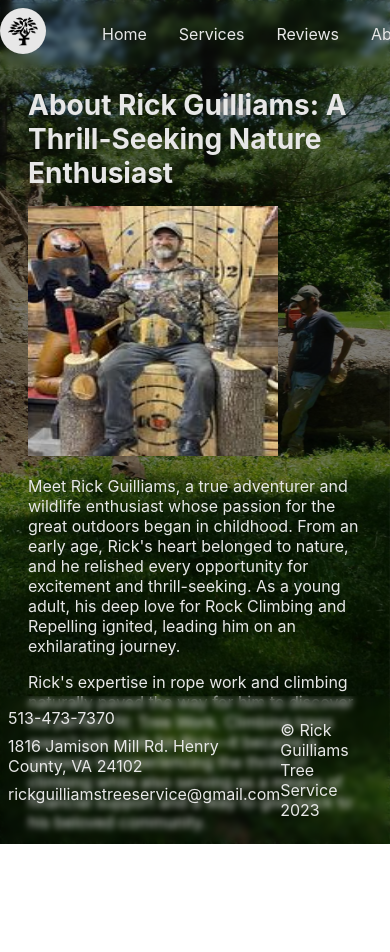
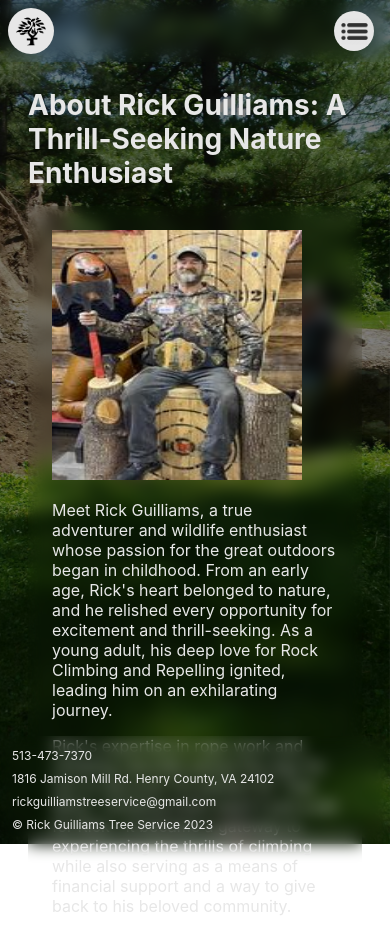
Before and after one commit to RichardGuilliams/rick-guilliams-tree-service, a React (Create React App) app: page /about in a window 390 px wide. Shown: the top 952 px of the page. Built offline with nearby package versions, Linux system fonts and the light colour scheme.

Commit message:
Fixed Title

```diff
--- a/src/App.css
+++ b/src/App.css
@@ -86,7 +86,9 @@
   --fill-width: 100%;
   --fill-height: 100%;
 
-  --blur: blur(3px);
+  --dropdown-icon-size: 2rem;
+
+  --blur: blur(8px);
 }
 
 h1, h2, h3, h4, h5, h6, p, a, div, span{
@@ -100,6 +102,29 @@ li{
 
 .hidden{
   display: none;
+}
+
+.header-dropdown{
+  display: flex;
+  flex-direction: column;
+  margin-right: 1rem;
+}
+
+.header-dropdown-btn{
+  border: none;
+  background-image: url(../public/img/dropdown.png);
+  background-position: center;
+  background-size: calc(var(--dropdown-icon-size) - 5px);
+  border-radius: 1000px;
+  background-repeat: no-repeat;
+  background-color: rgb(230, 230, 230);
+  display: none;
+  margin: auto;
+  padding: 1.25rem;
+  width: var(--logo-size);
+  height: var(--logo-size);
+  min-width: var(--logo-size);
+  min-height: var(--logo-size);
 }
 
 .required{
@@ -125,6 +150,7 @@ li{
   background-color: var(--color-primary);
   border-radius: 1000px;
   margin: var(--logo-margin);
+  margin-left: .5rem;
   padding: var(--logo-padding);
   min-width: var(--logo-size);
   min-height: var(--logo-size);
@@ -147,13 +173,6 @@ li{
 
 .home{
   width: var(--page-width);
-}
-
-.header-dropdown{
-  min-width: var(--logo-size);
-  max-width: var(--logo-size);
-  min-height: var(--logo-size);
-  max-height: var(--logo-size);
 }
 
 .page{
@@ -278,7 +297,7 @@ li{
 .form{
   background-color: var(--color-background);
   padding: var(--card-padding);
-  backdrop-filter: blur(3px);
+  backdrop-filter: var(--blur)
 }
 
 .form-section{
@@ -321,7 +340,7 @@ li{
   padding: .5rem;;
   position: fixed;
   bottom: 0;
-  backdrop-filter: blur(3px);
+  backdrop-filter: var(--blur)
 }
 
 .footer-nav{
@@ -348,6 +367,11 @@ li{
   margin-top: var(--extra-space-big);
 }
 
+.about-section{
+  padding: 1.5rem;
+  backdrop-filter: var(--blur);
+}
+
 @media all and (max-width: 700px) {
   :root{
     --font-size-big: 1.75rem;
@@ -365,8 +389,6 @@ li{
     --extra-space-biggest: 5.5rem;
     --extra-space-big: 1.5rem;
     --extra-space-small: 1rem;
-
-    --blur: blur(3px);
   }
 
   .contact-section{
@@ -374,7 +396,7 @@ li{
   }
 }
 
-@media all and (max-width: 400px) {
+@media all and (max-width: 525px) {
   :root{
     --font-size-big: 1.75rem;
     --font-size-medium: 1.5rem;
@@ -390,8 +412,38 @@ li{
 
     --extra-space-big: 2.5rem;
     --extra-space-small: 1rem;
-
-    --blur: blur(3px);
   }
 
+  .header-nav{
+    display: none;
+  }
+
+  .header-dropdown-btn{
+    display: inline-block;
+  }
+
+  .header-nav-item{
+    margin-top: .75rem;
+  }
+
+  .header-link{
+    font-size: 1rem;
+  }
+
+  .footer{
+    flex-direction: column;
+  }
+
+  .footer-link{
+    font-size: 12px;
+    padding: 0;
+    margin: .25rem;
+  }
+
+  .footer-copyright{
+    font-size: 12px;
+    margin: .25rem;
+  }
+
+
 }
--- /dev/null
+++ b/src/components/DropDown.jsx
@@ -0,0 +1,34 @@
+import { useState } from 'react';
+
+const DropDown = () => {
+    const [ display, setDisplay ] = useState('none');
+    const handleClick = () => display === 'none' ? setDisplay('block') : setDisplay('none');
+
+    return (
+        <>
+            <div className='header-dropdown'>
+                <button onClick={handleClick} className='header-dropdown-btn'></button>
+                <ul style={{display: display}} className='header-dropdown-nav'>
+                    <li className='header-nav-item'>
+                        <a className='header-link' href="/">Home</a>
+                    </li>
+                    <li className='header-nav-item'>
+                        <a className='header-link' href="/services">Services</a>
+                    </li>
+                    <li className='header-nav-item'>
+                        <a className='header-link' href="/reviews">Reviews</a>
+                    </li>
+                    <li className='header-nav-item'>
+                        <a className='header-link' href="/about">About</a>
+                    </li>
+                    <li className='header-nav-item'>
+                        <a className='header-link' href="/contact">Contact</a>
+                    </li>
+                </ul>
+                <div className='backdrop'></div>
+            </div>
+        </>
+    )
+}
+
+export default DropDown;
--- a/src/components/Footer.jsx
+++ b/src/components/Footer.jsx
@@ -5,7 +5,7 @@ const Footer = () => {
                 <div className="footer-nav">
                     <a className="footer-link footer-link--phone" href="tel:5134737370">513-473-7370</a>
                     <a className="footer-link footer-link--address" href="https://www.google.com/maps/place/1816+Jamison+Mill+Rd,+Henry,+VA+24102/@36.8547914,-80.0680136,17z/data=!3m1!4b1!4m6!3m5!1s0x885280460d9149c7:0x40bd3e3828eea1c5!8m2!3d36.8547914!4d-80.0658249!16s%2Fg%2F11csdjlgv8?entry=ttu">1816 Jamison Mill Rd. Henry County, VA 24102</a>
-                    <a className="footer-link footer-link--email" href='rickguilliamstreeservice@gmail.com'>rickguilliamstreeservice@gmail.com</a>
+                    <a className="footer-link footer-link--email" href='/contact'>rickguilliamstreeservice@gmail.com</a>
                 </div>
                 <p className='footer-copyright'>&copy; Rick Guilliams Tree Service 2023</p>
             </div>
--- a/src/components/NavBar.jsx
+++ b/src/components/NavBar.jsx
@@ -1,7 +1,13 @@
+import { useState } from 'react';
+import DropDown from './DropDown';
+
 const NavBar = () => {
+    // const [ display, setDisplay ] = useState('none');
+    // const handleClick = () => display === 'block' ? setDisplay('block') : setDisplay('none');
+
     return (
         <>
-            {/* <img className=' header-dropdown' src='./img/dropdown.png' width='40px' height='40px' alt='Rick Guilliams Tree Service Logo'></img> */}
+            <DropDown/>
             <ul className='header-nav'>
                 <li className='header-nav-item'>
                     <a className='header-link' href="/">Home</a>
--- a/src/pages/about.jsx
+++ b/src/pages/about.jsx
@@ -6,9 +6,11 @@ const About = () => {
             <div className="page about">
                 <div className='page-section'>
                     <h1 className="page-heading">About Rick Guilliams: A Thrill-Seeking Nature Enthusiast</h1>
-                    <img className='about-img' width={250} height={250} src="./img/rick-guilliams-profile.jpg" alt="" />
-                    <p className="about-desc">Meet Rick Guilliams, a true adventurer and wildlife enthusiast whose passion for the great outdoors began in childhood. From an early age, Rick's heart belonged to nature, and he relished every opportunity for excitement and thrill-seeking. As a young adult, his deep love for Rock Climbing and Repelling ignited, leading him on an exhilarating journey.</p>
-                    <p className="about-desc">Rick's expertise in rope work and climbing naturally paved the way for him to discover his perfect fit: Tree Work. Climbing trees wasn't just a job for Rick—it became a gateway to experiencing the thrills of climbing while also serving as a means of financial support and a way to give back to his beloved community.</p>
+                    <div className='about-section'>
+                        <img className='about-img' width={250} height={250} src="./img/rick-guilliams-profile.jpg" alt="" />
+                        <p className="about-desc">Meet Rick Guilliams, a true adventurer and wildlife enthusiast whose passion for the great outdoors began in childhood. From an early age, Rick's heart belonged to nature, and he relished every opportunity for excitement and thrill-seeking. As a young adult, his deep love for Rock Climbing and Repelling ignited, leading him on an exhilarating journey.</p>
+                        <p className="about-desc">Rick's expertise in rope work and climbing naturally paved the way for him to discover his perfect fit: Tree Work. Climbing trees wasn't just a job for Rick—it became a gateway to experiencing the thrills of climbing while also serving as a means of financial support and a way to give back to his beloved community.</p>
+                    </div>
                 </div>
             </div>
         </>
--- a/src/pages/reviews.jsx
+++ b/src/pages/reviews.jsx
@@ -5,7 +5,7 @@ const Reviews = () => {
             <div className="page-overlay"/>
             <div className="page reviews">
                 <div className='page-section'>
-                    <h1 className="page-heading">This is the reviews page</h1>
+                    <h1 className="page-heading">Reviews Coming Soon!</h1>
                 </div>
             </div>
         </>
```
Also changed, not shown: src/App.js (+0 -9 lines).
